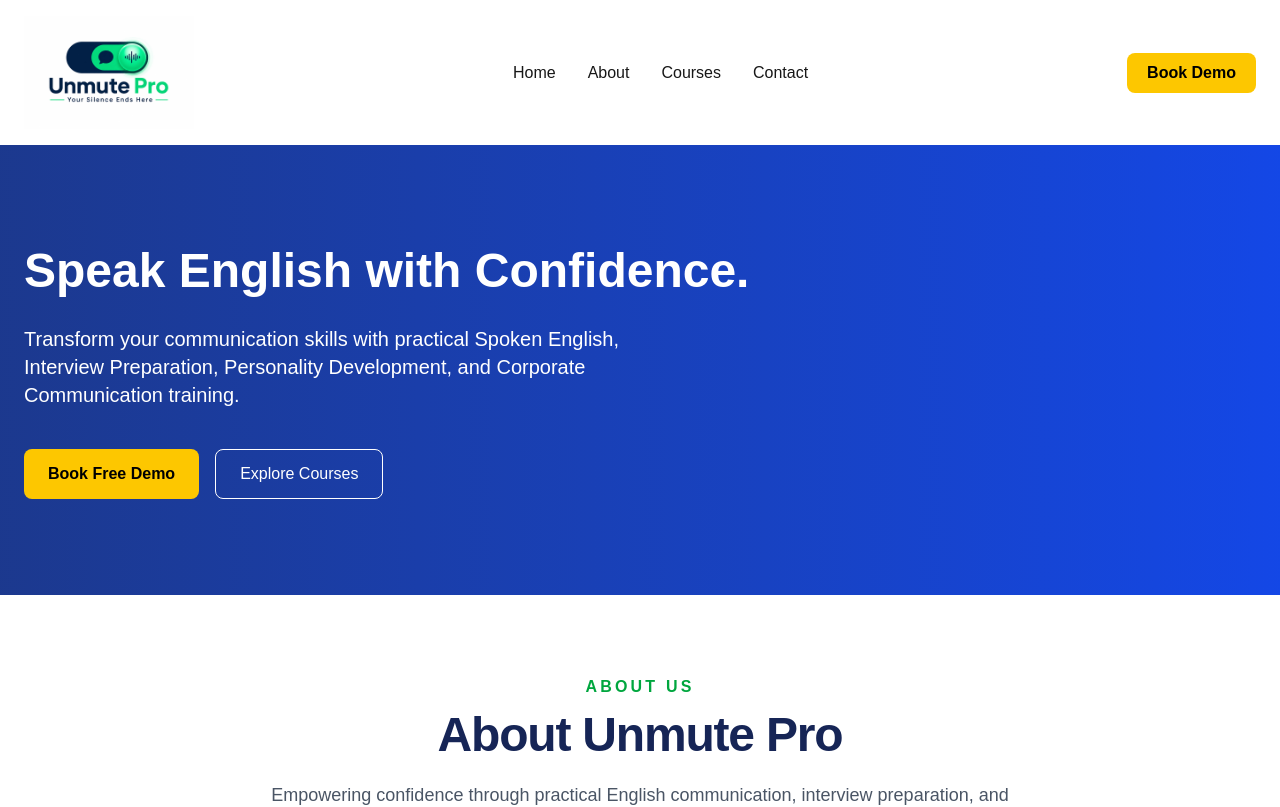
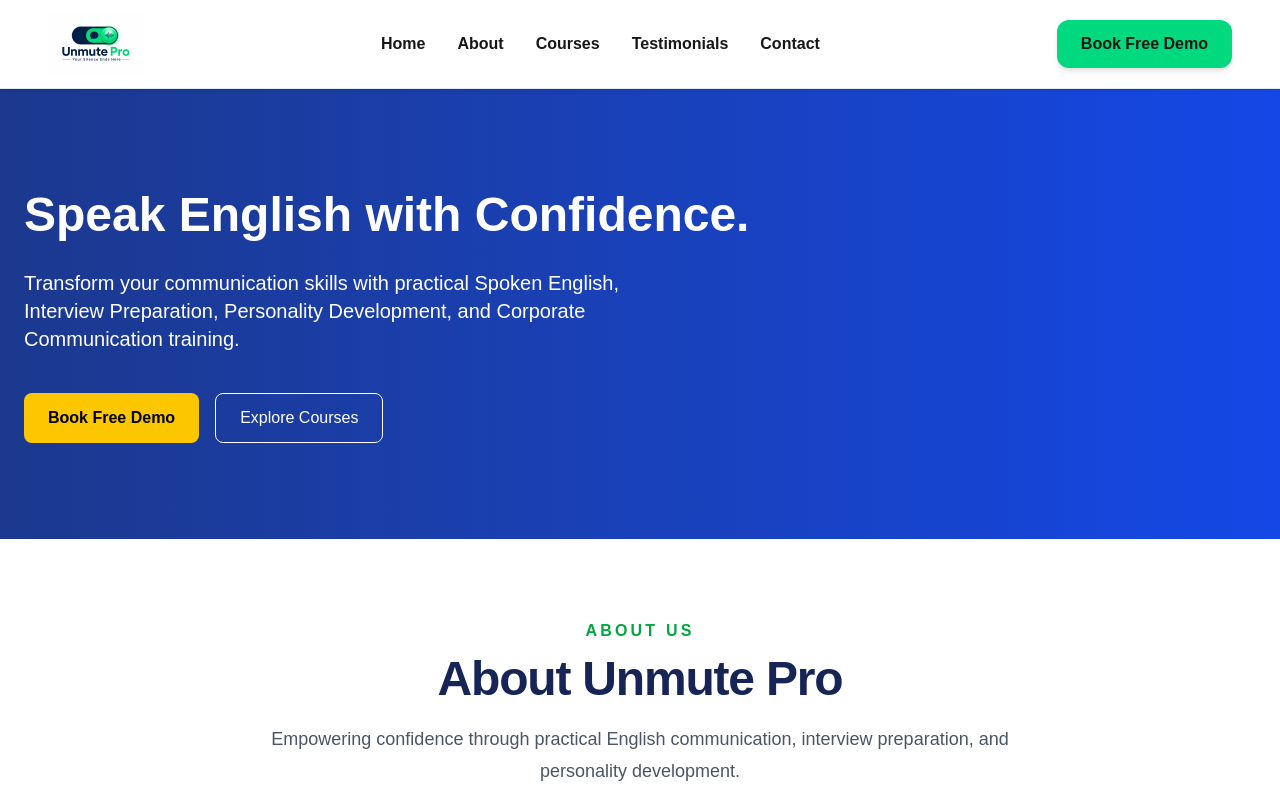
Before and after one commit to manibabue9/unmutepro, a Next.js app: page / in a window 1280 px wide. Shown: the top 807 px of the page. Built offline with nearby package versions, Linux system fonts and the light colour scheme.

Commit message:
Update responsive navbar and branding

```diff
--- a/components/Navbar.tsx
+++ b/components/Navbar.tsx
@@ -1,32 +1,126 @@
+"use client";
+
 import Image from "next/image";
+import { useState } from "react";
+
+const navigationLinks = [
+  { name: "Home", href: "#home" },
+  { name: "About", href: "#about" },
+  { name: "Courses", href: "#courses" },
+  { name: "Testimonials", href: "#testimonials" },
+  { name: "Contact", href: "#contact" },
+];
+
 export default function Navbar() {
+  const [isMenuOpen, setIsMenuOpen] = useState(false);
+
+  const closeMenu = () => {
+    setIsMenuOpen(false);
+  };
+
   return (
-    <nav className="bg-white shadow-md">
-      <div className="max-w-7xl mx-auto px-6 py-4 flex items-center justify-between">
-
+    <header className="sticky top-0 z-50 border-b border-slate-200 bg-white/95 shadow-sm backdrop-blur">
+      <nav className="mx-auto flex max-w-7xl items-center justify-between px-5 py-3 sm:px-8 lg:px-12">
         {/* Logo */}
+        <a
+          href="#home"
+          onClick={closeMenu}
+          className="flex items-center"
+          aria-label="Go to Unmute Pro home"
+        >
           <Image
             src="/images/logo.png"
-  alt="Unmute Pro Logo"
-  width={170}
-  height={55}
+            alt="Unmute Pro - Your Silence Ends Here"
+            width={220}
+            height={100}
             priority
+            className="h-14 w-auto object-contain sm:h-16"
           />
+        </a>
 
-        {/* Menu */}
-        <div className="hidden md:flex gap-8 font-medium">
-          <a href="#" className="hover:text-blue-700">Home</a>
-          <a href="#" className="hover:text-blue-700">About</a>
-          <a href="#" className="hover:text-blue-700">Courses</a>
-          <a href="#" className="hover:text-blue-700">Contact</a>
+        {/* Desktop navigation */}
+        <div className="hidden items-center gap-8 lg:flex">
+          {navigationLinks.map((link) => (
+            <a
+              key={link.name}
+              href={link.href}
+              className="relative font-semibold text-slate-700 transition hover:text-[#00A866]"
+            >
+              {link.name}
+              <span className="absolute -bottom-2 left-0 h-0.5 w-0 bg-[#00D97E] transition-all duration-300 hover:w-full" />
+            </a>
+          ))}
         </div>
 
-        {/* Button */}
-        <button className="bg-yellow-400 hover:bg-yellow-300 text-black px-5 py-2 rounded-lg font-semibold">
-          Book Demo
+        {/* Desktop CTA */}
+        <div className="hidden lg:block">
+          <a
+            href="#contact"
+            className="inline-flex items-center justify-center rounded-xl bg-[#00D97E] px-6 py-3 font-bold text-[#062B5C] shadow-md transition duration-300 hover:-translate-y-0.5 hover:bg-[#00C970] hover:shadow-lg"
+          >
+            Book Free Demo
+          </a>
+        </div>
+
+        {/* Mobile menu button */}
+        <button
+          type="button"
+          onClick={() => setIsMenuOpen((current) => !current)}
+          className="flex h-11 w-11 items-center justify-center rounded-xl border border-slate-200 text-[#062B5C] transition hover:bg-slate-50 lg:hidden"
+          aria-label="Toggle navigation menu"
+          aria-expanded={isMenuOpen}
+        >
+          {isMenuOpen ? (
+            <svg
+              viewBox="0 0 24 24"
+              fill="none"
+              stroke="currentColor"
+              strokeWidth="2"
+              className="h-6 w-6"
+              aria-hidden="true"
+            >
+              <path d="M6 6l12 12M18 6L6 18" />
+            </svg>
+          ) : (
+            <svg
+              viewBox="0 0 24 24"
+              fill="none"
+              stroke="currentColor"
+              strokeWidth="2"
+              className="h-6 w-6"
+              aria-hidden="true"
+            >
+              <path d="M4 7h16M4 12h16M4 17h16" />
+            </svg>
+          )}
         </button>
+      </nav>
 
+      {/* Mobile navigation */}
+      {isMenuOpen && (
+        <div className="border-t border-slate-200 bg-white px-5 py-5 shadow-lg lg:hidden">
+          <div className="mx-auto flex max-w-7xl flex-col gap-2">
+            {navigationLinks.map((link) => (
+              <a
+                key={link.name}
+                href={link.href}
+                onClick={closeMenu}
+                className="rounded-xl px-4 py-3 font-semibold text-slate-700 transition hover:bg-[#ECFDF5] hover:text-[#00A866]"
+              >
+                {link.name}
+              </a>
+            ))}
+
+            <a
+              href="#contact"
+              onClick={closeMenu}
+              className="mt-3 rounded-xl bg-[#00D97E] px-5 py-3 text-center font-bold text-[#062B5C] transition hover:bg-[#00C970]"
+            >
+              Book Free Demo
+            </a>
           </div>
-    </nav>
+        </div>
+      )}
+    </header>
   );
 }
```
Lines whose indentation alone changed are shown as unchanged.
